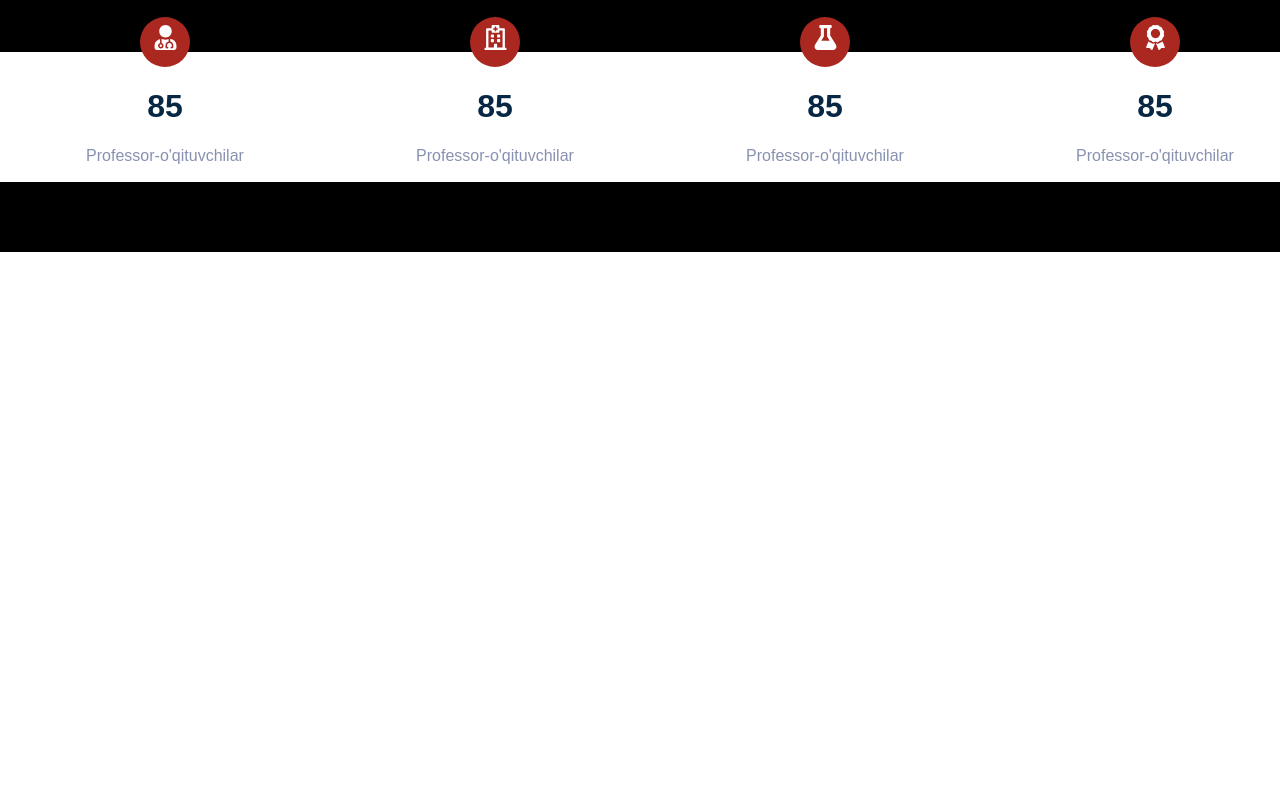
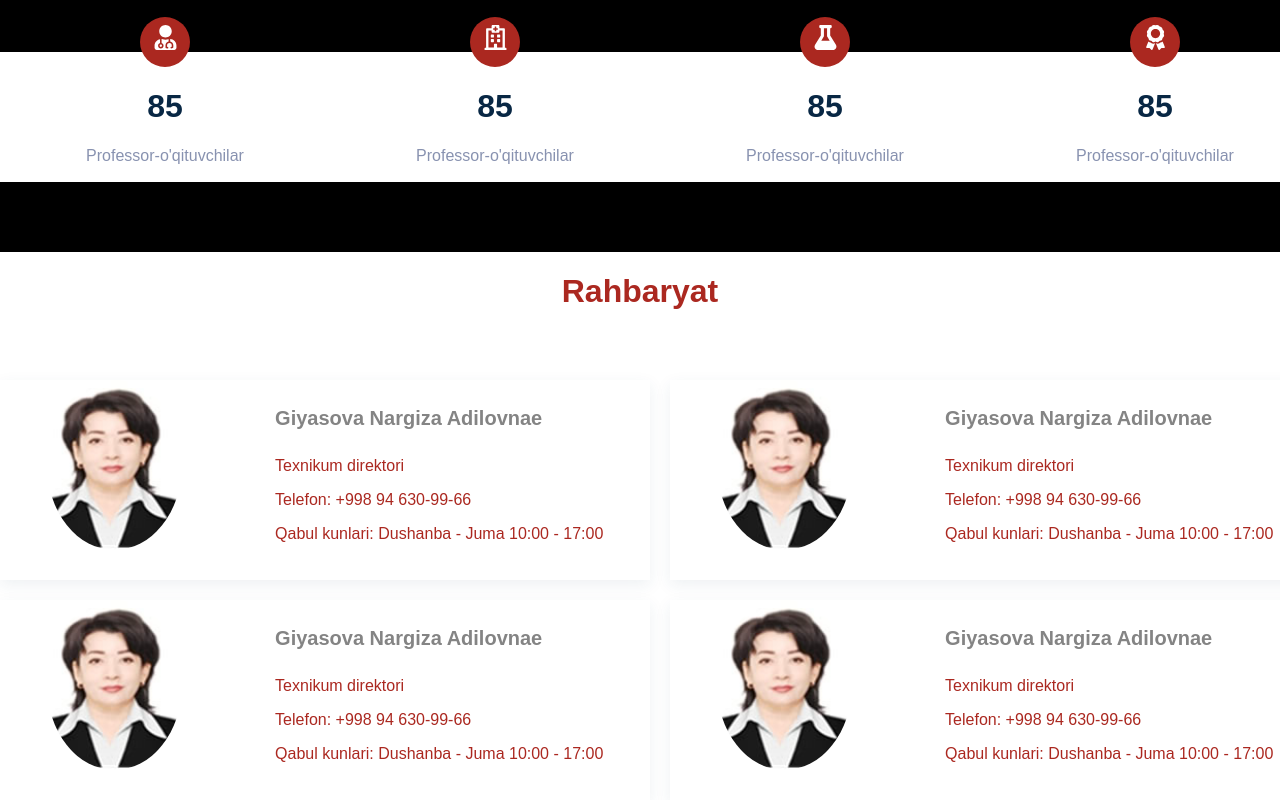
Before and after one commit to ibrohim5009/med-collage, a React (Create React App) app: page / in a window 1280 px wide. Shown: the part 1790-2590 px from the top of the page. Before the commit the page ends 2042 px from the top, so only its background shows below. Built offline with nearby package versions, Linux system fonts and the light colour scheme.

Commit message:
Add rahbaryat

```diff
--- a/src/App.js
+++ b/src/App.js
@@ -4,6 +4,7 @@ import Banner from './components/banner/Banner';
 import Section from './components/section/Section';
 import Header from './components/header/Header';
 import Testimonials from './components/testimonials/Testimonials';
+import Rahbaryat from './components/rahbaryat/Rahbaryat';
 
 class App extends Component {
   render() {
@@ -14,6 +15,7 @@ class App extends Component {
       <Section/>
       <Header/>
       <Testimonials/>
+      <Rahbaryat/>
       </div>
     );
   }
--- /dev/null
+++ b/src/components/rahbaryat/Rahbaryat.jsx
@@ -0,0 +1,51 @@
+import React from 'react'
+import "./../../css/rahbaryat.css"
+import Rahbaryatimage from "../../image/rahbaryay.jpg"
+
+const Rahbaryat = () => {
+    return (
+        <div>
+            <h1 className='rah'>Rahbaryat</h1>
+            <div className="scope">
+                <div className="aim">
+                    <img src={Rahbaryatimage} alt="" />
+                    <div className="dalni_data">
+                        <h4>Giyasova Nargiza Adilovnae</h4>
+                        <p>Texnikum direktori</p>
+                        <p>Telefon: +998 94 630-99-66</p>
+                        <p>Qabul kunlari: Dushanba - Juma 10:00 - 17:00 </p>
+                    </div>
+                </div>
+                <div className="aim">
+                    <img src={Rahbaryatimage} alt="" />
+                    <div className="dalni_data">
+                        <h4>Giyasova Nargiza Adilovnae</h4>
+                        <p>Texnikum direktori</p>
+                        <p>Telefon: +998 94 630-99-66</p>
+                        <p>Qabul kunlari: Dushanba - Juma 10:00 - 17:00 </p>
+                    </div>
+                </div>
+                <div className="aim">
+                    <img src={Rahbaryatimage} alt="" />
+                    <div className="dalni_data">
+                        <h4>Giyasova Nargiza Adilovnae</h4>
+                        <p>Texnikum direktori</p>
+                        <p>Telefon: +998 94 630-99-66</p>
+                        <p>Qabul kunlari: Dushanba - Juma 10:00 - 17:00 </p>
+                    </div>
+                </div>
+                <div className="aim">
+                    <img src={Rahbaryatimage} alt="" />
+                    <div className="dalni_data">
+                        <h4>Giyasova Nargiza Adilovnae</h4>
+                        <p>Texnikum direktori</p>
+                        <p>Telefon: +998 94 630-99-66</p>
+                        <p>Qabul kunlari: Dushanba - Juma 10:00 - 17:00 </p>
+                    </div>
+                </div>
+            </div>
+        </div>
+    )
+}
+
+export default Rahbaryat
--- /dev/null
+++ b/src/css/rahbaryat.css
@@ -0,0 +1,31 @@
+.aim{
+    box-shadow: 0px 5px 15px rgba(44, 73, 100, 0.08);
+    width: 650px;
+    height: 200px;
+    display: flex;
+    justify-content: space-around;
+}
+.scope{
+    margin-top: 70px;
+    display: grid;
+    grid-template-columns: auto auto;
+    justify-content: space-around;
+    gap: 20px;
+}
+.rah{
+    text-align: center;
+    color: #AB2820;
+}
+.aim img{
+    border-radius:50% ;
+    object-fit: cover;
+    width: 135px;
+    height: 170px;
+}
+.dalni_data h4{
+    color: #848484;
+    font-size: 20px;
+}
+.dalni_data p{
+    color: #AB2820;
+}
--- a/src/index.css
+++ b/src/index.css
@@ -2,7 +2,6 @@ body {
   margin: 0;
   padding: 0;
   font-family: sans-serif;
-  background-color: #FFF;
 }
 h1,
 h2,
```
Also changed, not shown: src/image/rahbaryay.jpg (added).
